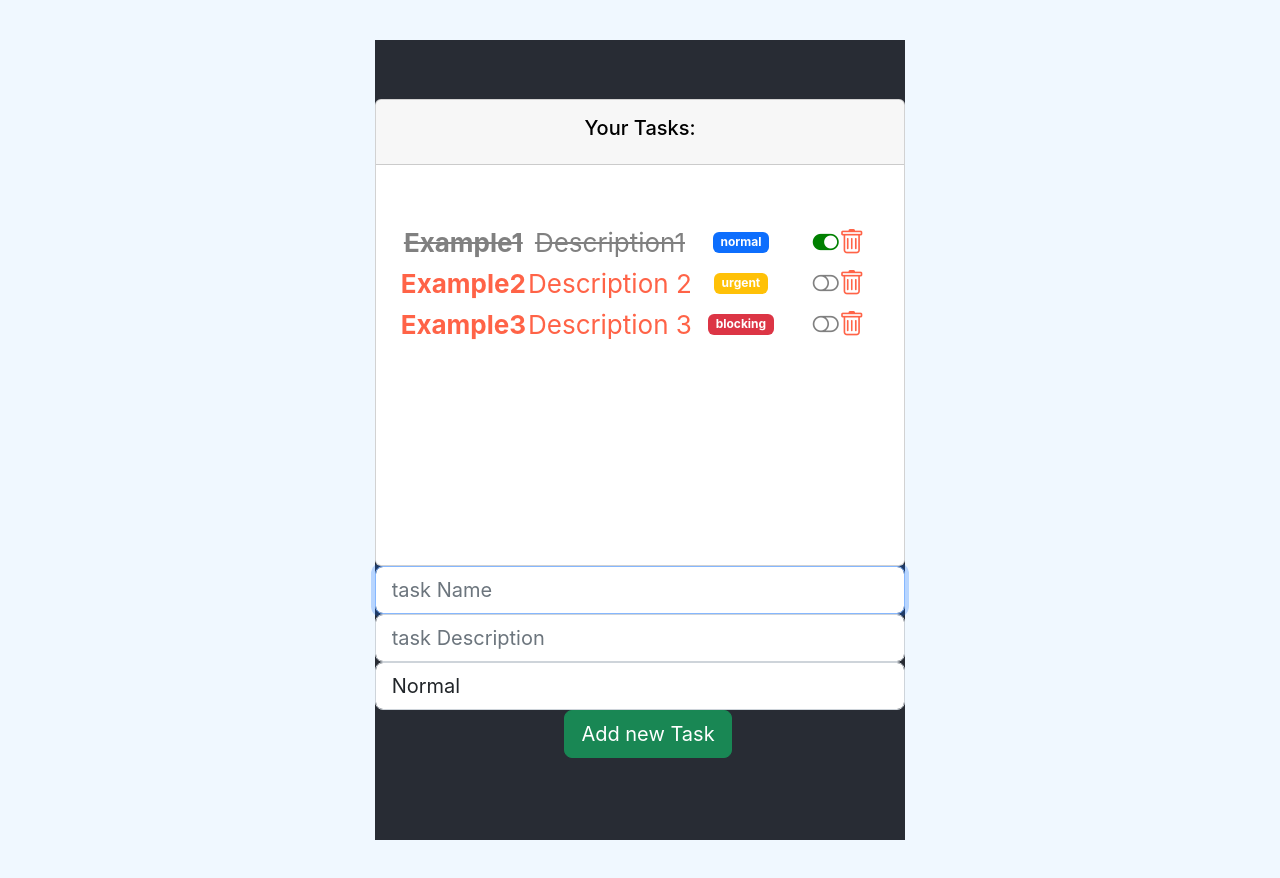
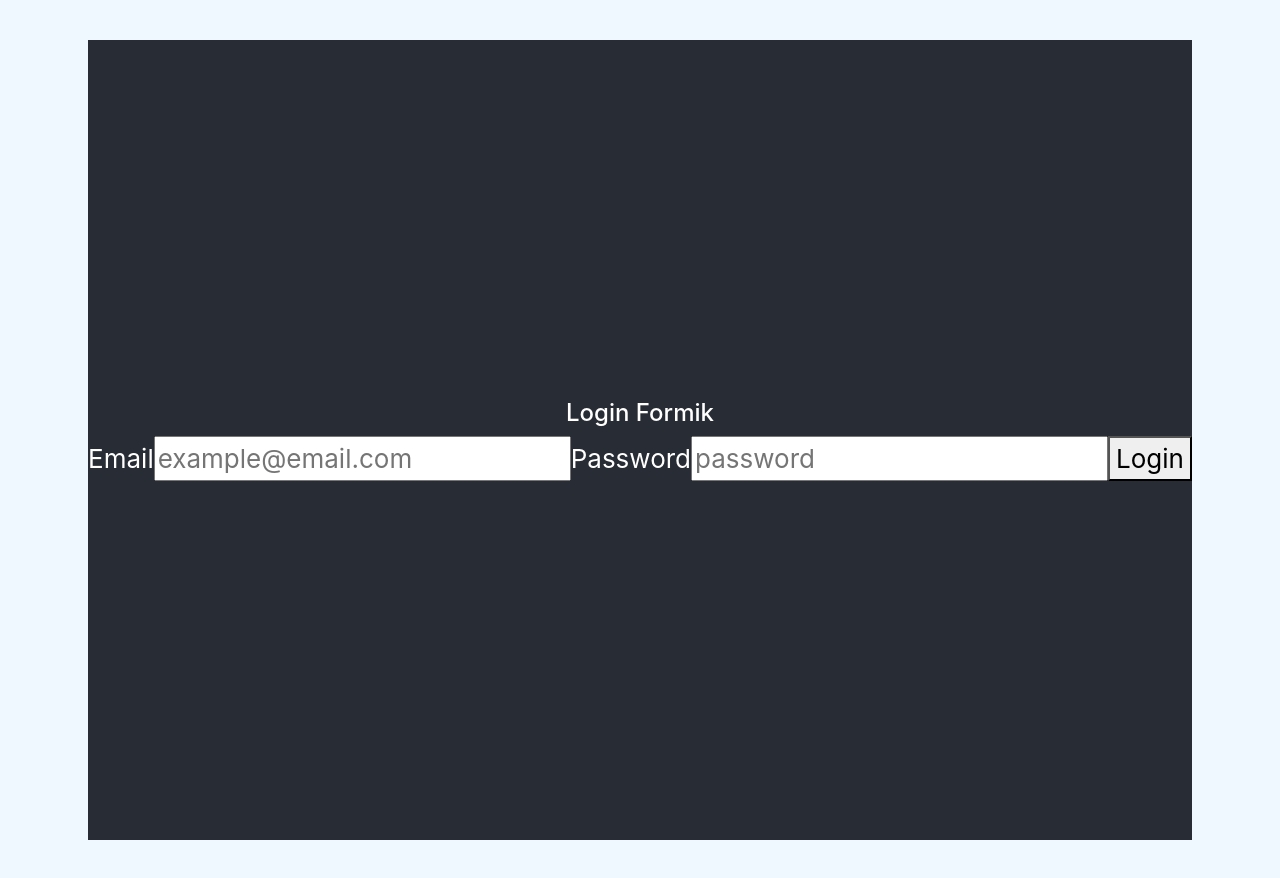
Before and after one commit to G1ovann16/Project_FInal_React, a React (Create React App) app in the folder project_final/: page / in a window 1280 px wide. Built offline with nearby package versions, Linux system fonts and the light colour scheme.

Commit message:
add login Form with formik and yup

```diff
--- a/project_final/package.json
+++ b/project_final/package.json
@@ -9,11 +9,13 @@
     "axios": "^1.1.3",
     "bootstrap": "^5.2.2",
     "bootstrap-icons": "^1.9.1",
+    "formik": "^2.2.9",
     "node-sass": "^7.0.3",
     "react": "^18.2.0",
     "react-dom": "^18.2.0",
     "react-scripts": "5.0.1",
-    "web-vitals": "^2.1.4"
+    "web-vitals": "^2.1.4",
+    "yup": "^0.32.11"
   },
   "scripts": {
     "start": "react-scripts start",
--- a/project_final/src/App.js
+++ b/project_final/src/App.js
@@ -1,12 +1,14 @@
 import logo from './logo.svg';
 import './App.css';
 import TaskListComponent from './components/containers/task_list';
+import Loginform from './components/pure/forms/loginForm';
 
 function App() {
   return (
     <div className="App">
       <header className="App-header">
-        <TaskListComponent></TaskListComponent>
+        {/* <TaskListComponent></TaskListComponent> */}
+        <Loginform></Loginform>
       </header>
     </div>
   );
--- a/project_final/src/components/pure/forms/loginForm.jsx
+++ b/project_final/src/components/pure/forms/loginForm.jsx
@@ -1,18 +1,87 @@
-import React, { useState } from "react";
-import PropTypes from "prop-types";
+import React from 'react';
+// import { useHistory } from 'react-router-dom';
+import { Formik, Field, Form, ErrorMessage } from 'formik';
+import * as Yup from 'yup';
 
-const LoginForm = (props) => {
-  const initialCredentials = [
+
+const loginSchema = Yup.object().shape(
     {
-      user: "",
-      pass: ""
-    },
-  ];
-  const [credentials, setCredentials] = useState(initialCredentials);
+        email: Yup.string()
+                .email('Invalid email format')
+                .required('Email is required'),
+        password: Yup.string()
+                .required('Password is required')
+    }
+);
 
-  return <div>loginForm</div>;
-};
 
-LoginForm.propTypes = {};
+const Loginform = () => {
 
-export default LoginForm;
+    const initialCredentials = {
+        email: '',
+        password: ''
+    }
+
+    // const history = useHistory();
+
+    return (
+        <div>
+            <h4>Login Formik</h4>
+            <Formik
+                // *** Initial values that the form will take
+                initialValues = { initialCredentials }
+                // *** Yup Validation Schema ***
+                validationSchema = {loginSchema}
+                // ** onSubmit Event
+                onSubmit={async (values) => {
+                    await new Promise((r) => setTimeout(r, 1000));
+                    alert(JSON.stringify(values, null, 2));
+                    // We save the data in the localstorage
+                    // await localStorage.setItem('credentials', values);
+                    // history.push('/profile');
+                }}
+            >
+                {/* We obtain props from Formik */}
+
+                {({ values,
+                    touched,
+                    errors,
+                    isSubmitting,
+                    handleChange,
+                    handleBlur }) => (
+                        <Form>
+                            <label htmlFor="email">Email</label>
+                            <Field id="email" type="email" name="email" placeholder="example@email.com" />
+
+                            {/* Email Errors */}
+                            {
+                                errors.email && touched.email &&
+                                (
+                                    <ErrorMessage name="email" component='div'></ErrorMessage>
+                                )
+                            }
+
+                            <label htmlFor="password">Password</label>
+                            <Field
+                                id="password"
+                                name="password"
+                                placeholder="password"
+                                type='password'
+                            />
+                            {/* Password Errors */}
+                            {
+                                errors.password && touched.password &&
+                                (
+                                    <ErrorMessage name="password" component='div'></ErrorMessage>
+                                )
+                            }
+                            <button type="submit">Login</button>
+                            {isSubmitting ? (<p>Login your credentials...</p>): null}
+                        </Form>
+                )}
+            </Formik>
+        </div>
+    );
+}
+
+export default Loginform;
```
Also changed, not shown: 1 other file (tests, documents, lock files or other folders).
